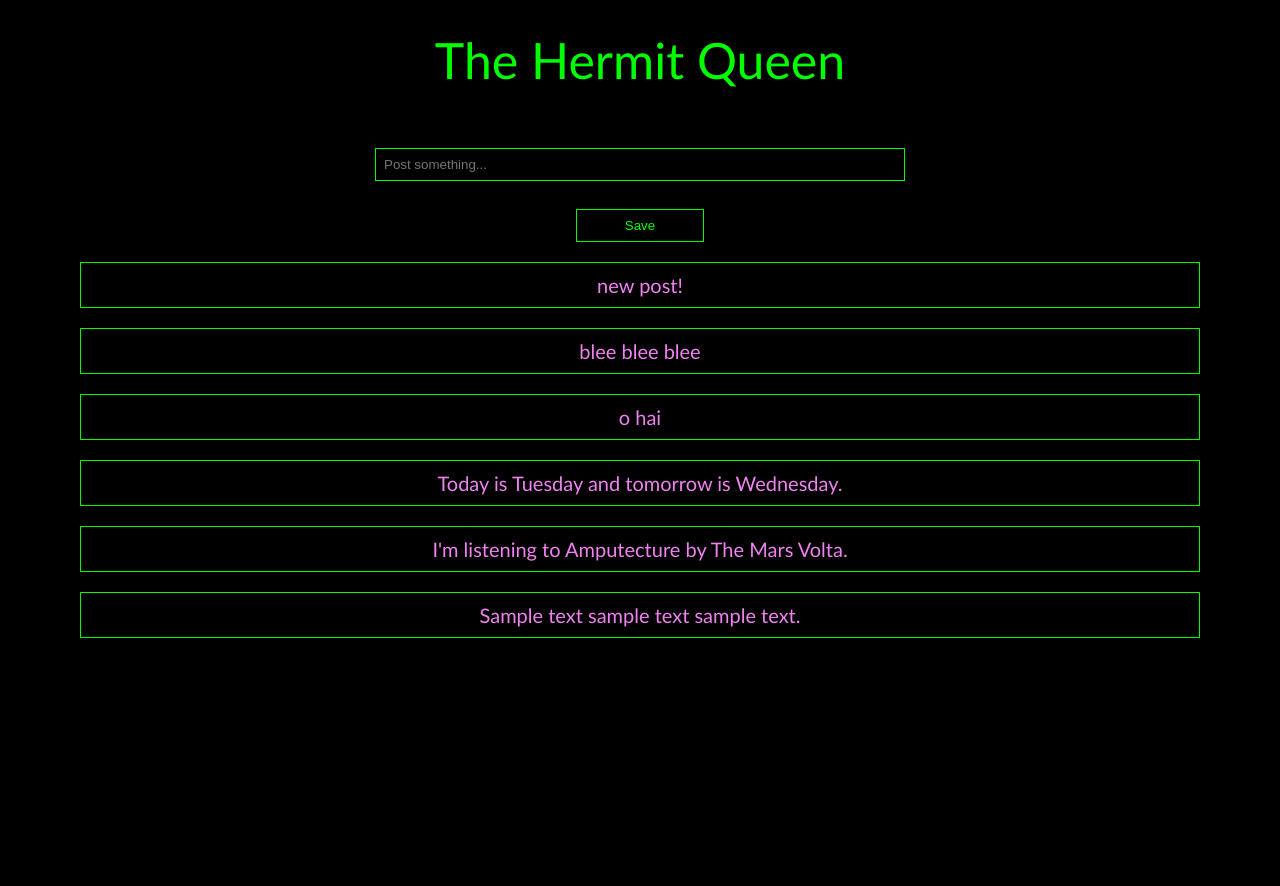
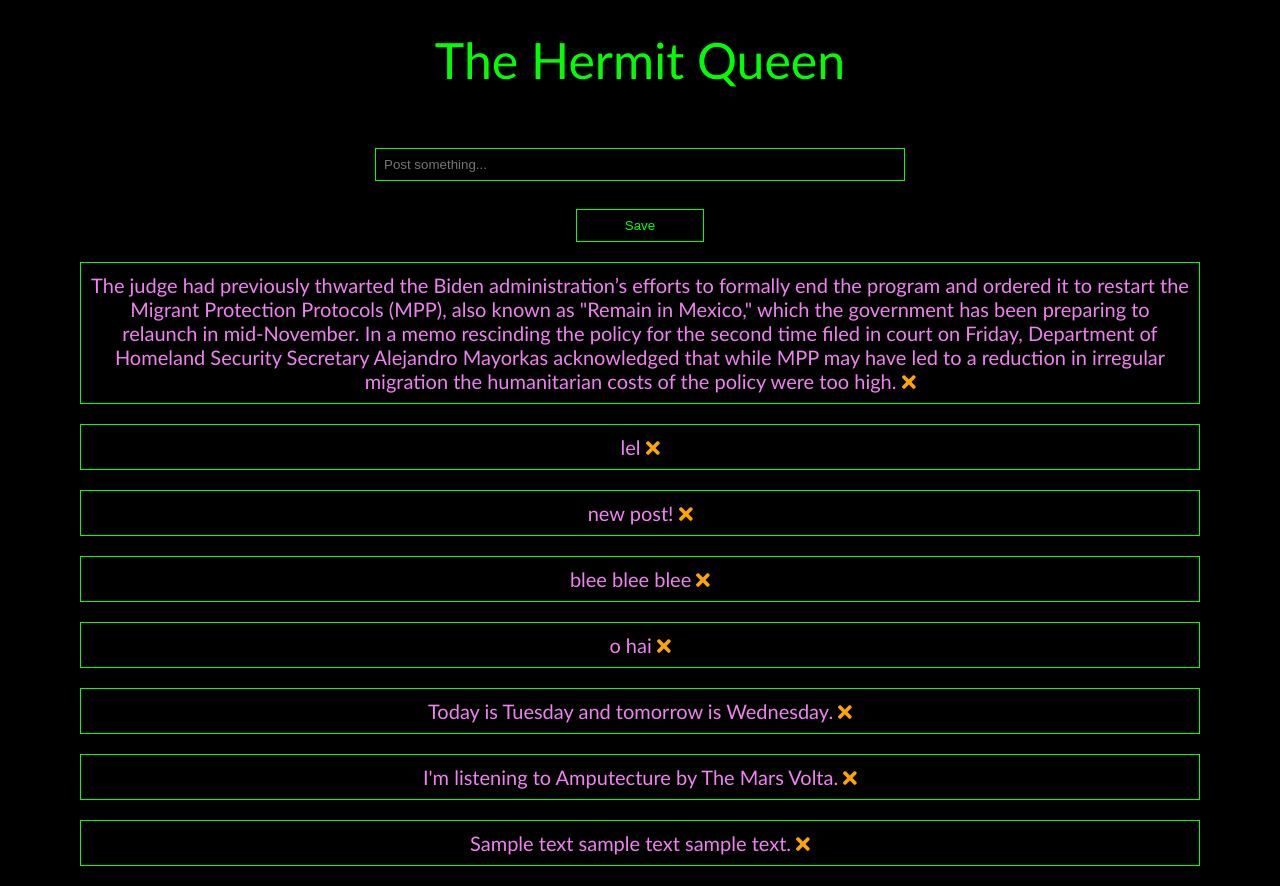
Before and after one commit to DashaDasha88/thehermitqueen, an Angular app: page / in a window 1280 px wide. Before the commit the page ends 800 px from the top, so only its background shows below. Built offline with nearby package versions, Linux system fonts and the light colour scheme; data requests are answered from the project's data file.

Commit message:
add style for the delete function

```diff
--- a/db.json
+++ b/db.json
@@ -23,6 +23,14 @@
     {
       "text": "new post!",
       "id": 6
+    },
+    {
+      "text": "lel",
+      "id": 7
+    },
+    {
+      "text": "The judge had previously thwarted the Biden administration’s efforts to formally end the program and ordered it to restart the Migrant Protection Protocols (MPP), also known as \"Remain in Mexico,\" which the government has been preparing to relaunch in mid-November. In a memo rescinding the policy for the second time filed in court on Friday, Department of Homeland Security Secretary Alejandro Mayorkas acknowledged that while MPP may have led to a reduction in irregular migration the humanitarian costs of the policy were too high.",
+      "id": 8
     }
   ]
 }
--- a/src/app/app.module.ts
+++ b/src/app/app.module.ts
@@ -3,6 +3,7 @@ import { BrowserModule } from '@angular/platform-browser';
 import { HttpClientModule } from '@angular/common/http';
 import { AppRoutingModule } from './app-routing.module';
 import { FormsModule } from '@angular/forms';
+import { FontAwesomeModule } from '@fortawesome/angular-fontawesome';
 
 import { PostsService } from './services/posts.service';
 
@@ -24,7 +25,8 @@ import { AddPostComponent } from './components/add-post/add-post.component';
     BrowserModule,
     AppRoutingModule,
     HttpClientModule,
-    FormsModule
+    FormsModule,
+    FontAwesomeModule,
   ],
   providers: [PostsService],
   bootstrap: [AppComponent]
--- a/src/app/components/posts-parent/posts-parent.component.ts
+++ b/src/app/components/posts-parent/posts-parent.component.ts
@@ -18,7 +18,8 @@ export class PostsParentComponent implements OnInit {
   }
 
    addPost(post : Post) {
-     this.postService.addPost(post).subscribe((post) => (this.posts.push(post)));
+     this.postService.addPost(post)
+     .subscribe((post) => (this.posts.push(post)));
   }
 
 }
--- a/src/app/components/posts/posts.component.html
+++ b/src/app/components/posts/posts.component.html
@@ -1,4 +1,11 @@
 <div class="posts">
   {{ post.text }}
 
+  <fa-icon
+  (click)="onDelete(post)"
+  [ngStyle]="{ color: 'orange' }"
+  [icon]="faTimes"
+  >
+  </fa-icon>
+
 </div>
--- a/src/app/components/posts/posts.component.ts
+++ b/src/app/components/posts/posts.component.ts
@@ -1,5 +1,6 @@
-import { Component, Input, OnInit } from '@angular/core';
+import { Component, Input, OnInit, Output, EventEmitter } from '@angular/core';
 import { Post } from 'src/app/Post';
+import { faTimes } from '@fortawesome/free-solid-svg-icons';
 
 @Component({
   selector: 'app-posts',
@@ -9,10 +10,17 @@ import { Post } from 'src/app/Post';
 export class PostsComponent implements OnInit {
 
   @Input() post!: Post;
+  @Output() onDeletePost: EventEmitter<Post> = new EventEmitter();
+
+  faTimes = faTimes;
 
   constructor() { }
 
   ngOnInit(): void {
   }
 
+  onDelete(post: any) {
+    this.onDeletePost.emit(post);
+  }
+
 }
--- a/src/index.html
+++ b/src/index.html
@@ -6,6 +6,7 @@
   <base href="/">
   <meta name="viewport" content="width=device-width, initial-scale=1">
   <link rel="icon" type="image/x-icon" href="favicon.ico">
+
 </head>
 <body>
   <app-root></app-root>
```
Also changed, not shown: package.json (+7 -0 lines), 1 other file (tests, documents, lock files or other folders).
